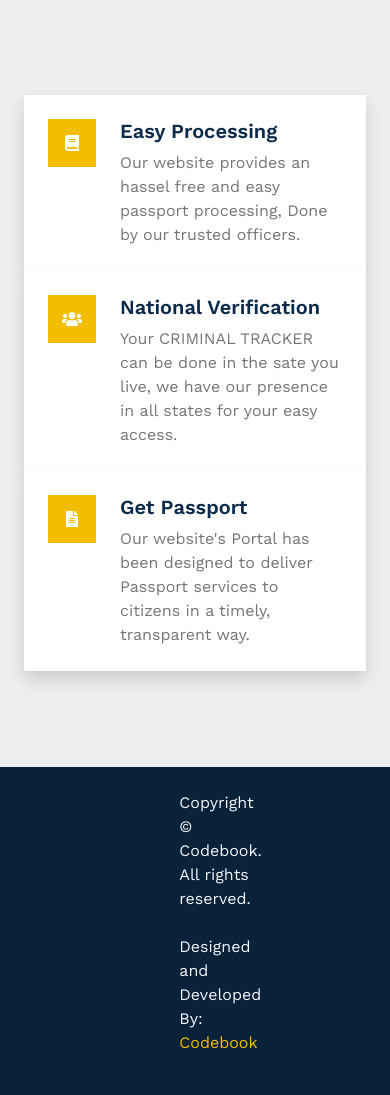
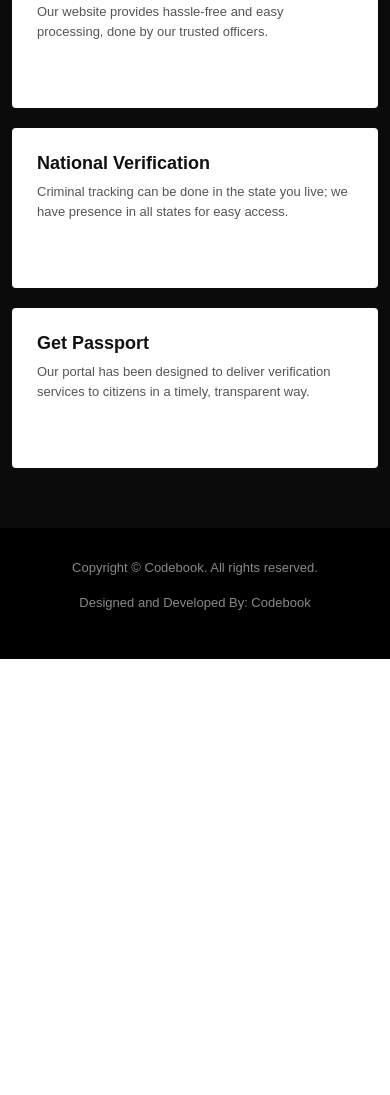
Before and after one commit to deekondavarun48/FACE-DETECTION-AND-RECOGNITION-FOR-CRIMINAL-IDENTIFICATION-SYSTEM, a Django app: page / in a window 390 px wide; the page is wider, and only the part inside the window is pictured. Shown: the part 571-1666 px from the top of that part. After the commit the page ends 1230 px from the top of that part, so only its background shows below. Run offline with Django 4.2, Linux system fonts and the light colour scheme; some libraries are stand-ins or nearby versions.

Commit message:
Refactor home-index.html structure and styles
Updated HTML structure and improved meta tags. Added header and footer sections, modified styles, and included JavaScript libraries.

```diff
--- a/SOURCE CODE/assets/templates/home/home-index.html
+++ b/SOURCE CODE/assets/templates/home/home-index.html
@@ -1,187 +1,122 @@
 {% load static %}
 <!DOCTYPE html>
 <html lang="en">
+<head>
+    <meta charset="UTF-8">
+    <meta name="viewport" content="width=device-width, initial-scale=1.0">
+    <title>Blockchain Criminal Tracker</title>
 
-<head>
-    <meta charset="utf-8">
-    <title>Blockchain Criminal Tracker</title>
-    <meta content="width=device-width, initial-scale=1.0" name="viewport">
-    <meta content="" name="keywords">
-    <meta content="" name="description">
+    <!-- CSS Assets -->
+    <link rel="stylesheet" href="{% static 'home/css/bootstrap.min.css' %}">
+    <link rel="stylesheet" href="{% static 'home/css/style.css' %}">
+    <link rel="stylesheet" href="{% static 'home/css/responsive.css' %}">
 
-    <!-- Favicon -->
-    <link href="{% static 'home/img/passport.png' %}" rel="icon">
-
-    <!-- Google Web Fonts -->
-    <link rel="preconnect" href="https://fonts.googleapis.com">
-    <link rel="preconnect" href="https://fonts.gstatic.com" crossorigin>
-    <link href="https://fonts.googleapis.com/css2?family=Work+Sans:wght@400;500;600;700&display=swap" rel="stylesheet">
-
-    <!-- Icon Font Stylesheet -->
-    <link href="https://cdnjs.cloudflare.com/ajax/libs/font-awesome/5.10.0/css/all.min.css" rel="stylesheet">
-    <link href="https://cdn.jsdelivr.net/npm/bootstrap-icons@1.4.1/font/bootstrap-icons.css" rel="stylesheet">
-
-    <!-- Libraries Stylesheet -->
-    <link href="{% static 'home/lib/animate/animate.min.css' %}" rel="stylesheet">
-    <link href="{% static 'home/lib/owlcarousel/assets/owl.carousel.min.css' %}" rel="stylesheet">
-
-    <!-- Customized Bootstrap Stylesheet -->
-    <link href="{% static 'home/css/bootstrap.min.css' %}" rel="stylesheet">
-
-    <!-- Template Stylesheet -->
-    <link href="{% static 'home/css/style.css'%}" rel="stylesheet">
-
+    <!-- Global Preloader Override -->
     <style>
-        #spinner, .spinner, .preloader, #loading {
+        #loading, #preloader, .preloader, .loader, .spinner-wrapper, .loading-screen, [id*="loader"], [class*="loader"] {
             display: none !important;
             visibility: hidden !important;
             opacity: 0 !important;
+            z-index: -99999 !important;
         }
     </style>
 </head>
+<body class="main-layout">
 
-<body>
-    <!-- Navbar Start -->
-    <nav class="navbar navbar-expand-lg bg-white navbar-light sticky-top p-0">
-        <a href="{% url 'home_index' %}" class="navbar-brand d-flex align-items-center border-end px-4 px-lg-5">
-            <h2 class="m-0"><i class="fa fa-book text-primary me-2"></i>Blockchain based Criminal Tracker </h2>
-        </a>
-        <button type="button" class="navbar-toggler me-4" data-bs-toggle="collapse" data-bs-target="#navbarCollapse">
-            <span class="navbar-toggler-icon"></span>
-        </button>
-        <div class="collapse navbar-collapse" id="navbarCollapse">
-            <div class="navbar-nav ms-auto p-4 p-lg-0">
-                <a href="{% url 'home_index'%}" class="nav-item nav-link active">Home</a>
-                <a href="{% url 'home_admin_login'%}" class="nav-item nav-link">Admin</a>
-                <a href="{% url 'home_user_login'%}" class="nav-item nav-link">User</a>
-                <a href="{% url 'home_about'%}" class="nav-item nav-link">About</a>
-                <a href="{% url 'home_contact' %}" class="nav-item nav-link">Contact</a>
-            </div>
-        </div>
-    </nav>
-    <!-- Navbar End -->
-
-
-    <!-- Carousel Start -->
-    <div class="container-fluid p-0 wow fadeIn" data-wow-delay="0.1s">
-        <div id="header-carousel" class="carousel slide" data-bs-ride="carousel">
-            <div class="carousel-inner">
-                <div class="carousel-item active">
-                    <img class="w-100" src="{% static 'home/img/carousel-1.jpg' %}" height="500px" alt="Image">
-                    <div class="carousel-caption">
-                        <div class="container">
-                            <div class="row justify-content-center">
-                                <div class="col-lg-7">
-                                    <h1 class="display-2 text-light mb-5 animated slideInDown">CRIMINAL TRACKER</h1>
-                                </div>
-                            </div>
+    <!-- Header Section -->
+    <header>
+        <div class="header">
+            <div class="container-fluid">
+                <div class="row">
+                    <div class="col-xl-4 col-lg-4 col-md-4 col-sm-4">
+                        <div class="logo">
+                            <a href="{% url 'home_index' %}" style="font-size: 22px; font-weight: bold; color: #fff; text-decoration: none;">
+                                📒 Blockchain based Criminal Tracker
+                            </a>
                         </div>
                     </div>
-                </div>
-                <div class="carousel-item">
-                    <img class="w-100" src="{% static 'home/img/carousel-2.jpg' %}" height="500px" alt="Image">
-                    <div class="carousel-caption">
-                        <div class="container">
-                            <div class="row justify-content-center">
-                                <div class="col-lg-7">
-                                    <h1 class="display-2 text-light mb-5 animated slideInDown">Due diligence of CRIMINAL TRACKER</h1>
-                                </div>
+                    <div class="col-xl-8 col-lg-8 col-md-8 col-sm-8">
+                        <nav class="navigation navbar navbar-expand-md navbar-dark">
+                            <button class="navbar-toggler" type="button" data-toggle="collapse" data-target="#navbarsExample04" aria-controls="navbarsExample04" aria-expanded="false" aria-label="Toggle navigation">
+                                <span class="navbar-toggler-icon"></span>
+                            </button>
+                            <div class="collapse navbar-collapse" id="navbarsExample04">
+                                <ul class="navbar-nav mr-auto">
+                                    <li class="nav-item active">
+                                        <a class="nav-link" href="{% url 'home_index' %}" style="color: #ff9800 !important; font-weight: bold;">HOME</a>
+                                    </li>
+                                    <li class="nav-item">
+                                        <a class="nav-link" href="{% url 'home_admin_login' %}">ADMIN</a>
+                                    </li>
+                                    <li class="nav-item">
+                                        <a class="nav-link" href="{% url 'home_user_login' %}">USER</a>
+                                    </li>
+                                    <li class="nav-item">
+                                        <a class="nav-link" href="{% url 'home_about' %}">ABOUT</a>
+                                    </li>
+                                    <li class="nav-item">
+                                        <a class="nav-link" href="{% url 'home_contact' %}">CONTACT</a>
+                                    </li>
+                                </ul>
                             </div>
-                        </div>
+                        </nav>
                     </div>
                 </div>
             </div>
-            <button class="carousel-control-prev" type="button" data-bs-target="#header-carousel" data-bs-slide="prev">
-                <span class="carousel-control-prev-icon" aria-hidden="true"></span>
-                <span class="visually-hidden">Previous</span>
-            </button>
-            <button class="carousel-control-next" type="button" data-bs-target="#header-carousel" data-bs-slide="next">
-                <span class="carousel-control-next-icon" aria-hidden="true"></span>
-                <span class="visually-hidden">Next</span>
-            </button>
         </div>
-    </div>
-    <!-- Carousel End -->
+    </header>
 
-
-    <!-- Facts Start -->
-    <div class="container-fluid facts py-5 pt-lg-0">
-        <div class="container py-5 pt-lg-0">
-            <div class="row gx-0">
-                <div class="col-lg-4 wow fadeIn" data-wow-delay="0.1s">
-                    <div class="bg-white shadow d-flex align-items-center h-100 p-4" style="min-height: 150px;">
-                        <div class="d-flex">
-                            <div class="flex-shrink-0 btn-lg-square bg-primary">
-                                <i class="fa fa-book text-white"></i>
-                            </div>
-                            <div class="ps-4">
-                                <h5>Easy Processing</h5>
-                                <span>Our website provides an hassel free and easy passport processing, Done by our trusted officers.</span>
-                            </div>
-                        </div>
+    <!-- Banner Section -->
+    <section class="banner_main" style="background: #111; color: #fff; padding: 100px 0; text-align: center;">
+        <div class="container">
+            <div class="row">
+                <div class="col-md-12">
+                    <div class="text-bg">
+                        <h2 style="font-size: 38px; font-weight: 700; color: #fff; margin-bottom: 20px;">
+                            Due diligence of<br><span style="color: #fff; text-transform: uppercase;">CRIMINAL TRACKER</span>
+                        </h2>
                     </div>
                 </div>
-                <div class="col-lg-4 wow fadeIn" data-wow-delay="0.3s">
-                    <div class="bg-white shadow d-flex align-items-center h-100 p-4" style="min-height: 150px;">
-                        <div class="d-flex">
-                            <div class="flex-shrink-0 btn-lg-square bg-primary">
-                                <i class="fa fa-users text-white"></i>
-                            </div>
-                            <div class="ps-4">
-                                <h5>National Verification</h5>
-                                <span>Your CRIMINAL TRACKER can be done in the sate you live, we have our presence in all states for your easy access.</span>
-                            </div>
-                        </div>
+            </div>
+        </div>
+    </section>
+
+    <!-- Services / Feature Cards -->
+    <div class="services" style="padding: 40px 0; background: #0b0b0b;">
+        <div class="container">
+            <div class="row">
+                <div class="col-md-4">
+                    <div style="background: #fff; padding: 25px; border-radius: 4px; min-height: 160px; margin-bottom: 20px;">
+                        <h3 style="font-size: 18px; font-weight: bold; color: #111;">Easy Processing</h3>
+                        <p style="font-size: 13px; color: #555;">Our website provides hassle-free and easy processing, done by our trusted officers.</p>
                     </div>
                 </div>
-                <div class="col-lg-4 wow fadeIn" data-wow-delay="0.5s">
-                    <div class="bg-white shadow d-flex align-items-center h-100 p-4" style="min-height: 150px;">
-                        <div class="d-flex">
-                            <div class="flex-shrink-0 btn-lg-square bg-primary">
-                                <i class="fa fa-file-alt text-white"></i>
-                            </div>
-                            <div class="ps-4">
-                                <h5>Get Passport</h5>
-                                <span>Our website's Portal has been designed to deliver Passport services to citizens in a timely, transparent way.</span>
-                            </div>
-                        </div>
+                <div class="col-md-4">
+                    <div style="background: #fff; padding: 25px; border-radius: 4px; min-height: 160px; margin-bottom: 20px;">
+                        <h3 style="font-size: 18px; font-weight: bold; color: #111;">National Verification</h3>
+                        <p style="font-size: 13px; color: #555;">Criminal tracking can be done in the state you live; we have presence in all states for easy access.</p>
+                    </div>
+                </div>
+                <div class="col-md-4">
+                    <div style="background: #fff; padding: 25px; border-radius: 4px; min-height: 160px; margin-bottom: 20px;">
+                        <h3 style="font-size: 18px; font-weight: bold; color: #111;">Get Passport</h3>
+                        <p style="font-size: 13px; color: #555;">Our portal has been designed to deliver verification services to citizens in a timely, transparent way.</p>
                     </div>
                 </div>
             </div>
         </div>
     </div>
-    <!-- Facts End -->
 
+    <!-- Footer -->
+    <footer style="background: #000; color: #888; padding: 30px 0; text-align: center; font-size: 13px;">
+        <div class="container">
+            <p>Copyright © Codebook. All rights reserved.</p>
+            <p>Designed and Developed By: Codebook</p>
+        </div>
+    </footer>
 
-    <!-- Copyright Start -->
-    <div class="container-fluid copyright text-light py-4 wow fadeIn" data-wow-delay="0.1s">
-        <div class="container">
-            <footer class="row justify-content-center " style="padding-left: 50px;">
-                <div class="col-4 justify-content-center">
-                    <p>Copyright © Codebook. All rights reserved.<br><br>
-                        Designed and Developed By: <a href="https://www.codebook.in" target="_blank">Codebook</a>
-                     </p>
-                </div>
-            </footer>
-        </div>
-    </div>
-    <!-- Copyright End -->
-
-
-    <!-- Back to Top -->
-    <a href="#" class="btn btn-lg btn-primary btn-lg-square back-to-top"><i class="bi bi-arrow-up"></i></a>
-
-
-    <!-- JavaScript Libraries -->
-    <script src="https://code.jquery.com/jquery-3.4.1.min.js"></script>
-    <script src="https://cdn.jsdelivr.net/npm/bootstrap@5.0.0/dist/js/bootstrap.bundle.min.js"></script>
-    <script src="{% static 'home/lib/wow/wow.min.js'%}"></script>
-    <script src="{% static 'home/lib/easing/easing.min.js'%}"></script>
-    <script src="{% static 'home/lib/waypoints/waypoints.min.js'%}"></script>
-    <script src="{% static 'home/lib/owlcarousel/owl.carousel.min.js'%}"></script>
-
-    <!-- Template Javascript -->
-    <script src="{% static 'home/js/main.js'%}"></script>
+    <!-- Scripts -->
+    <script src="{% static 'home/js/jquery.min.js' %}"></script>
+    <script src="{% static 'home/js/bootstrap.bundle.min.js' %}"></script>
 </body>
-
 </html>
```
